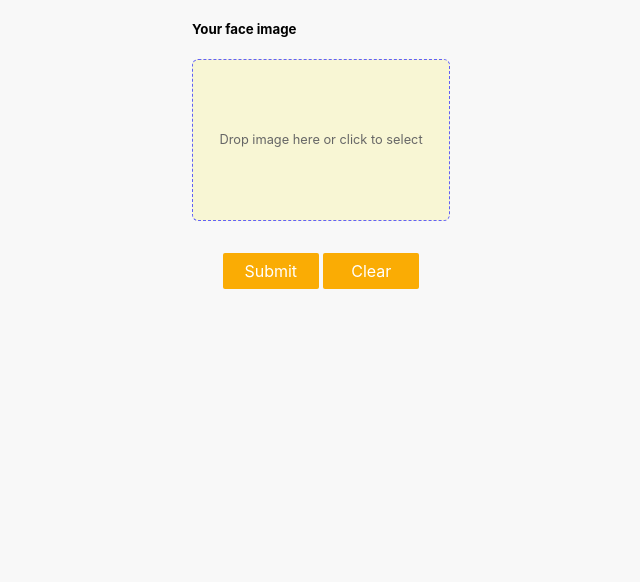
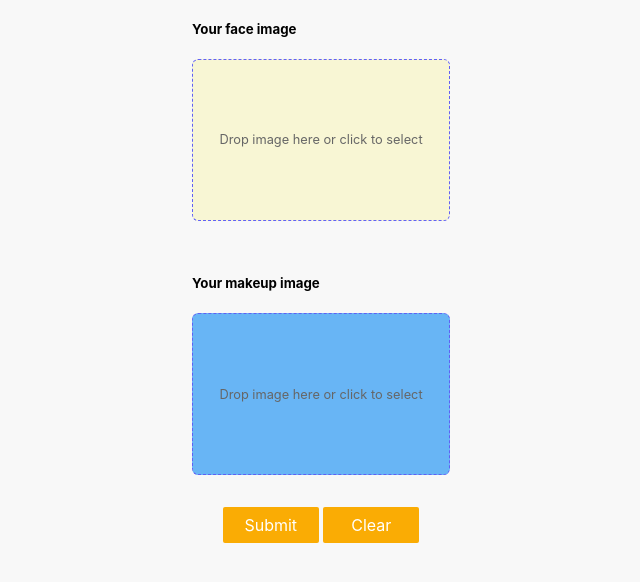
Before and after one commit to eunki7/flask-deeplearning-service-demo, a Flask app: page /beauty in a window 1280 px wide. Shown: the part 80-662 px from the top of the page, without its empty margins (319-959 px from the left). Run offline with Flask 2, Linux system fonts and the light colour scheme.

Commit message:
modified all

```diff
--- a/mlib/beauty_gan.py
+++ b/mlib/beauty_gan.py
@@ -24,7 +24,7 @@ def deprocess(img):
 def model_predict():
     batch_size = 1
     img_size = 256
-    no_makeup = cv2.resize(imread(os.path.join('mlib','imgs', 'no_makeup', 'xfsy_0069.jpg')), (img_size, img_size))
+    no_makeup = cv2.resize(imread(os.path.join('mlib','imgs', 'no_makeup', 'xfsy_0071.png')), (img_size, img_size))
     X_img = np.expand_dims(preprocess(no_makeup), 0)
     makeups = glob.glob(os.path.join('mlib', 'imgs', 'makeup', '*.*'))
     result = np.ones((2 * img_size, (len(makeups) + 1) * img_size, 3))
--- a/static/main.css
+++ b/static/main.css
@@ -107,6 +107,22 @@ body {
   margin: 1rem 0 2rem 0;
 }
 
+.upload-box-3 {
+  font-size: 0.8rem;
+  color: #666666;
+  cursor: pointer;
+  width: 16rem;
+  height: 10rem;
+  background: rgb(104, 181, 245);
+  border: 0.1rem dashed #6060f5;
+  border-radius: 0.4rem;
+  display: flex;
+  justify-content: center;
+  align-items: center;
+  flex-direction: column;
+  margin: 1rem 0 2rem 0;
+}
+
 .upload-box.dragover {
   /* background-color: grey; */
   color: #eeeeee;
@@ -136,6 +152,20 @@ body {
 }
 
 #image-box {
+  position: relative;
+  width: auto;
+  float: left;
+  margin-bottom: 2rem;
+}
+
+#image-box-b1 {
+  position: relative;
+  width: auto;
+  float: left;
+  margin-bottom: 2rem;
+}
+
+#image-box-b2 {
   position: relative;
   width: auto;
   float: left;
--- /dev/null
+++ b/static/main_2.js
@@ -0,0 +1,158 @@
+var fileDragOri = document.getElementById("file-drag-gan-ori");
+var fileSelectOri = document.getElementById("file-upload-gan-ori");
+var fileDragMp = document.getElementById("file-drag-gan-makeup");
+var fileSelectMp = document.getElementById("file-upload-gan-makeup");
+
+fileDragOri.addEventListener("dragover", fileDragHover, false);
+fileDragOri.addEventListener("dragleave", fileDragHover, false);
+fileDragOri.addEventListener("drop", fileSelectHandler, false);
+fileSelectOri.addEventListener("change", fileSelectHandler, false);
+
+fileDragMp.addEventListener("dragover", fileDragHover, false);
+fileDragMp.addEventListener("dragleave", fileDragHover, false);
+fileDragMp.addEventListener("drop", fileSelectHandler, false);
+fileSelectMp.addEventListener("change", fileSelectHandler, false);
+
+function fileDragHover(e) {
+  console.log(e);
+  e.preventDefault();
+  e.stopPropagation();
+
+  this.className = e.type === "dragover" ? "upload-box dragover" : "upload-box";
+}
+
+function fileSelectHandler(e) {
+  var files = e.target.files || e.dataTransfer.files;
+  fileDragHover(e);
+  for (var i = 0, f; (f = files[i]); i++) {
+    previewFile(f);
+  }
+}
+
+var imagePreview = document.getElementById("image-preview");
+var imageDisplay = document.getElementById("image-display");
+var uploadCaption = document.getElementById("upload-caption");
+var predResult = document.getElementById("pred-result");
+var loader = document.getElementById("loader");
+
+function submitImageCls() {
+
+  if (!imageDisplay.src || !imageDisplay.src.startsWith("data")) {
+    window.alert("이미지를 선택해 주세요.");
+    return;
+  }
+
+  loader.classList.remove("hidden");
+  imageDisplay.classList.add("loading");
+
+  predictImageCls(imageDisplay.src);
+}
+
+function submitImageBeauty() {
+  console.log("submit");
+
+  if (!imageDisplay.src || !imageDisplay.src.startsWith("data")) {
+    window.alert("이미지를 선택해 주세요.");
+    return;
+  }
+
+  loader.classList.remove("hidden");
+  imageDisplay.classList.add("loading");
+
+  predictImageBeauty(imageDisplay.src);
+}
+
+function clearImage() {
+  fileSelect.value = "";
+
+  imagePreview.src = "";
+  imageDisplay.src = "";
+  predResult.innerHTML = "";
+
+  hide(imagePreview);
+  hide(imageDisplay);
+  hide(loader);
+  hide(predResult);
+  show(uploadCaption);
+
+  imageDisplay.classList.remove("loading");
+}
+
+function previewFile(file) {
+  console.log(file.name);
+  var fileName = encodeURI(file.name);
+
+  var reader = new FileReader();
+  reader.readAsDataURL(file);
+  reader.onloadend = () => {
+    imagePreview.src = URL.createObjectURL(file);
+
+    show(imagePreview);
+    hide(uploadCaption);
+
+    predResult.innerHTML = "";
+    imageDisplay.classList.remove("loading");
+
+    displayImage(reader.result, "image-display");
+  };
+}
+
+function predictImageCls(image) {
+  fetch("/predict-img-cls", {
+    method: "POST",
+    headers: {
+      "Content-Type": "application/json"
+    },
+    body: JSON.stringify(image)
+  })
+    .then(resp => {
+      if (resp.ok)
+        resp.json().then(data => {
+          displayResult(data);
+        });
+    })
+    .catch(err => {
+      console.log("An error occured", err.message);
+      window.alert("에러 발생!");
+    });
+}
+
+function predictImageBeauty(image) {
+  fetch("/predict-img-beauty", {
+    method: "POST",
+    headers: {
+      "Content-Type": "application/json"
+    },
+    body: JSON.stringify(image)
+  })
+    .then(resp => {
+      if (resp.ok)
+        resp.json().then(data => {
+          displayResult(data);
+        });
+    })
+    .catch(err => {
+      console.log("An error occured", err.message);
+      window.alert("에러 발생!");
+    });
+}
+
+function displayImage(image, id) {
+  let display = document.getElementById(id);
+  display.src = image;
+  show(display);
+}
+
+function displayResult(data) {
+  hide(loader);
+  predResult.innerHTML = data.result;
+  show(predResult);
+}
+
+function hide(el) {
+  el.classList.add("hidden");
+}
+
+function show(el) {
+  el.classList.remove("hidden");
+}
--- a/templates/base.html
+++ b/templates/base_1.html
@@ -13,6 +13,6 @@
   </body>
 
   <footer>
-    <script src="{{ url_for('static',filename='main.js') }}"></script>
+    <script src="{{ url_for('static',filename='main_1.js') }}"></script>
   </footer>
 </html>
--- /dev/null
+++ b/templates/base_2.html
@@ -0,0 +1,18 @@
+<!DOCTYPE html>
+<html>
+  <head>
+    <meta charset="utf-8" />
+    <meta http-equiv="X-UA-Compatible" content="IE=edge" />
+    <title>Demo</title>
+    <meta name="viewport" content="width=device-width, initial-scale=1" />
+    <link rel="stylesheet" type="text/css" href="{{ url_for('static',filename='main.css') }}" />
+  </head>
+
+  <body>
+    {% block content %}{% endblock %}
+  </body>
+
+  <footer>
+    <script src="{{ url_for('static',filename='main_2.js') }}"></script>
+  </footer>
+</html>
--- a/templates/index_ex1.html
+++ b/templates/index_ex1.html
@@ -1,4 +1,4 @@
-{% extends "base.html" %} {% block content %}
+{% extends "base_1.html" %} {% block content %}
 
 <div class="main">
   <div class="title">
--- a/templates/index_ex2.html
+++ b/templates/index_ex2.html
@@ -1,4 +1,4 @@
-{% extends "base.html" %} {% block content %}
+{% extends "base_2.html" %} {% block content %}
 
 <div class="main">
   <div class="title">
@@ -7,8 +7,16 @@
 
   <div class="panel">
     <h5>Your face image</h5>
-    <input id="file-upload" class="hidden" type="file" accept="image/x-png,image/gif,image/jpeg" />
-    <label for="file-upload" id="file-drag" class="upload-box-2">
+    <input id="file-upload-gan-ori" class="hidden" type="file" accept="image/x-png,image/gif,image/jpeg" />
+    <label for="file-upload-gan-ori" id="file-drag-gan-ori" class="upload-box-2">
+      <div id="upload-caption">Drop image here or click to select</div>
+      <img id="image-preview" class="hidden" />
+    </label>
+  </div>
+  <div class="panel">
+    <h5>Your makeup image</h5>
+    <input id="file-upload-gan-makeup" class="hidden" type="file" accept="image/x-png,image/gif,image/jpeg" />
+    <label for="file-upload-gan-makeup" id="file-drag-gan-makeup" class="upload-box-3">
       <div id="upload-caption">Drop image here or click to select</div>
       <img id="image-preview" class="hidden" />
     </label>
@@ -18,7 +26,14 @@
     <input type="button" value="Clear" class="button_index_2" onclick="clearImage();" />
   </div>
 
-  <div id="image-box">
+  <div id="image-box-b1">
+    <img id="image-display" />
+    <div id="pred-result" class="hidden"></div>
+    <svg id="loader" class="hidden" viewBox="0 0 32 32" width="32" height="32">
+      <circle id="spinner" cx="16" cy="16" r="14" fill="none"></circle>
+    </svg>
+  </div>
+  <div id="image-box-b2">
     <img id="image-display" />
     <div id="pred-result" class="hidden"></div>
     <svg id="loader" class="hidden" viewBox="0 0 32 32" width="32" height="32">
```
Also changed, not shown: mlib/image_classfication.py (+9 -2 lines), mlib/imgs/no_makeup/XYUH-007.png (added), mlib/imgs/no_makeup/xfsy_0071.png (added), result.jpg (added), static/main_1.js (renamed from static/main.js).
